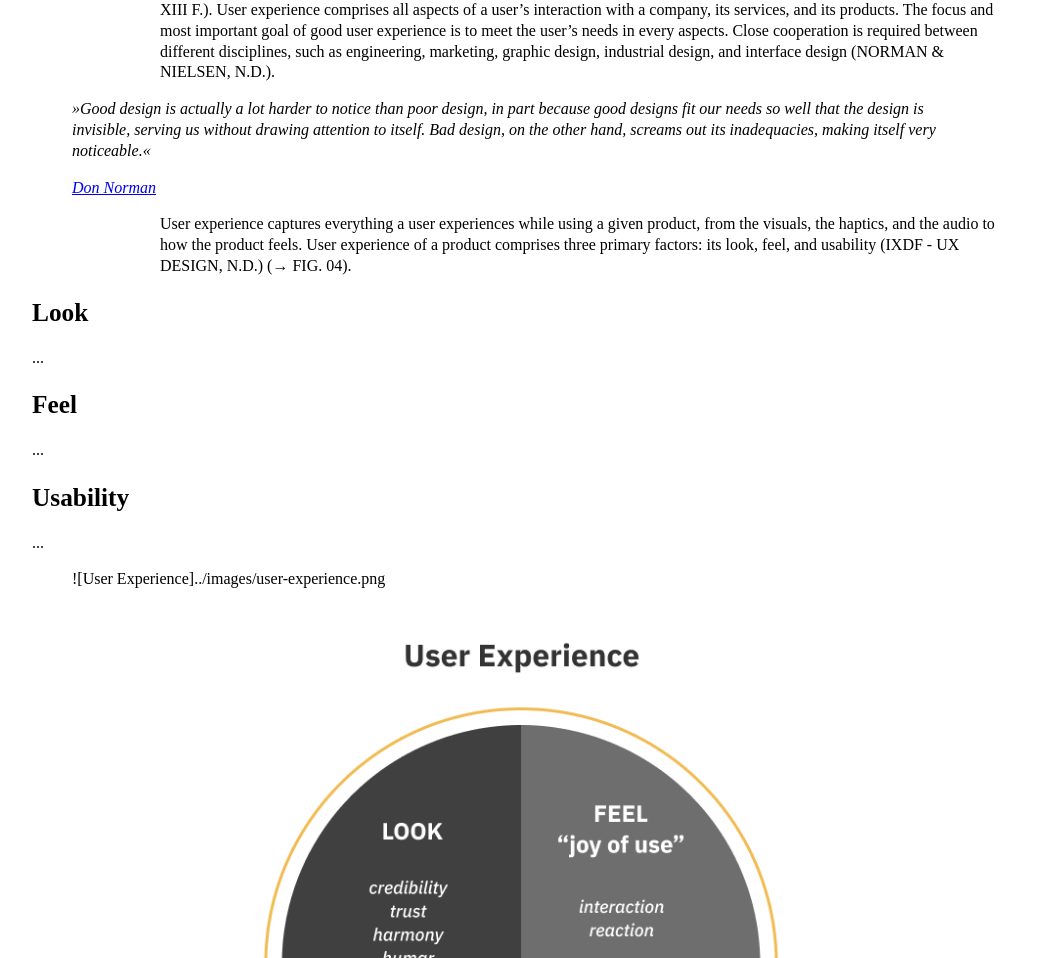
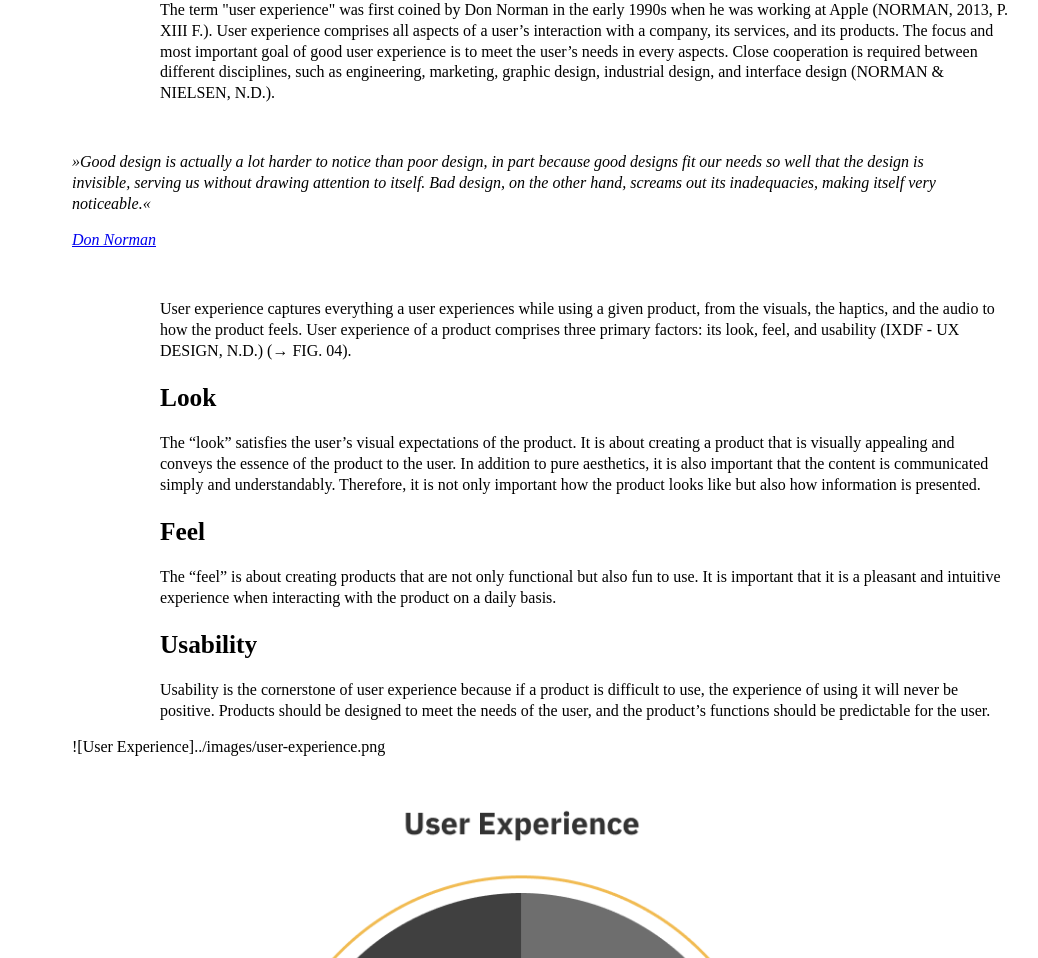
Before and after one commit to mi-classroom/webdev-fd-2021-basics-JJJS777, a plain HTML site: page chapter/design-principles.html in a window 1280 px wide. Shown: the part 432-1390 px from the top of the page, without its empty margins (8-1046 px from the left). Drawn offline with Linux system fonts and the light colour scheme.

Commit message:
Aufgaben HTML 1 fertig

```diff
--- a/CSS/stylesheet.css
+++ b/CSS/stylesheet.css
@@ -49,6 +49,11 @@ blockquote{
     padding-left: 128px;
 }
 
+.divQuote{
+    padding-top: 16px;
+    padding-bottom: 16px;
+}
+
 .firstSection{
     padding-left: 32px;
     padding-right: 256px;
--- a/chapter/design-principles.html
+++ b/chapter/design-principles.html
@@ -2,6 +2,7 @@
 <html lang="en">
 
 <head>
+    <title>Frontend Uebung</title>
     <link rel="stylesheet" href="../CSS/stylesheet.css">
 
 </head>
@@ -19,6 +20,10 @@
                 possible to achieve this goal if the application is not properly designed. To achieve this, design
                 principles of several disciplines are applied to achieve a user-centric solution.
             </p>
+
+            <nav>
+                <a href="http://127.0.0.1:5500/index.html">Inhaltsverzeichnis</a>
+            </nav>
         </div>
     </section>
 
@@ -35,6 +40,7 @@
                 </p>
         </div>
 
+        <div class="divQuote">
             <blockquote cite="https://en.wikipedia.org/wiki/The_Design_of_Everyday_Things">
                 <p>
                     »Good design is actually a lot harder to notice than poor design, in part because good designs fit our needs so
@@ -47,6 +53,7 @@
                     </cite>
                 </footer>
             </blockquote>
+        </div>
 
         <div class="divBase">
             <p>
@@ -56,20 +63,26 @@
             </p>
         </div>
 
+        <div class="divBase">
             <h3>Look</h3>
             <p>
-            ...
+                The “look” satisfies the user’s visual expectations of the product. It is about creating a product that is visually appealing and conveys the essence of the product to the user. In addition to pure aesthetics, it is also important that the content is communicated simply and understandably. Therefore, it is not only important how the product looks like but also how information is presented.
             </p>
+        </div>
 
+        <div class="divBase">
             <h3>Feel</h3>
             <p>
-            ...
+                The “feel” is about creating products that are not only functional but also fun to use. It is important that it is a pleasant and intuitive experience when interacting with the product on a daily basis.
             </p>
+        </div>
 
+        <div class="divBase">
             <h3>Usability</h3>
             <p>
-            ...
+                Usability is the cornerstone of user experience because if a product is difficult to use, the experience of using it will never be positive. Products should be designed to meet the needs of the user, and the product’s functions should be predictable for the user.
             </p>
+        </div>
 
         <figure>
             ![User Experience]../images/user-experience.png
@@ -78,6 +91,11 @@
         </figure>
     </section>
 
+
+
+    <!-- Dritte Section -->
+
+    <section>
         <p>
             User Experience Design requires a solid understanding of the psychology and behavior of the user. Understanding
             how users perceive a product allows user experience designers to iterate their concepts and better achieve the
@@ -87,50 +105,41 @@
             user and leads to a pleasant user experience. In experience design, these needs are taken as guidelines and inspiration
             in the design process (HASSENZAHL & DIEFENBACH, 2012, P. 1).
         </p>
-
         <p>
             Some of these needs have already been discussed in Chapter 2.1, but in the following, they are considered from the
             perspective of emotion, while additional needs are addressed.
         </p>
-
         <h3>Competence</h3>
         <p>
             Competence is the feeling that one’s actions are perceived as capable and effective instead of thinking that one is
             incapable and incompetent (HASSENZAHL & DIEFENBACH, 2012, P. 1).
         </p>
-
         <h3>Relatedness</h3>
         <p>
             Relatedness is the feeling of having intimate and personal relationships with the people in the environment,
             rather than feeling lonely or unnoticed (HASSENZAHL & DIEFENBACH, 2012, P. 1).
         </p>
-
         <h3>Popularity</h3>
         <p>
             Popularity is the feeling of being respected and influencing others, rather than feeling like a person whose
             advice and opinion are ignored (HASSENZAHL & DIEFENBACH, 2012, P. 1).
         </p>
-
         <h3>Stimulation</h3>
         <p>
             Stimulation is the feeling of experiencing much of joy and pleasure instead of feeling bored and understimulated
             (HASSENZAHL & DIEFENBACH, 2012, P. 1).
         </p>
-
         <h3>Security</h3>
         <p>
             Security is the feeling of having stability and control over one’s own life, rather than feeling uncertain and
             threatened by circumstances one cannot control (HASSENZAHL & DIEFENBACH, 2012, P. 1).
         </p>
-
-
         <p>
             As discussed in Chapter 2.1, the social aspect is an important factor in motivating people to participate in
             various activities. Thus, it is also an important factor for participation in sports. Since this thesis addresses
             the question of how online sports community apps should be designed to increase the user’s participation in team
             sports, the focus during the design phase is laid especially on relatedness.
         </p>
-
         <p>
             In the context of user experience design, needs are also called “user needs”. In addition to the approach of
             Hassenzahl and Diefenbach, other approaches define user needs for good user experience. Design leader
@@ -139,6 +148,7 @@
             Anderson proposes that products proceed through six stages of maturity, during which they can grow from a purely
             functional product, to a product that is meaningful to the user (ANDERSON, 2011, P. 10F.).
         </p>
+    </section>
 
 
 
```
Also changed, not shown: index.html (added, +29 -0 lines). Lines whose indentation alone changed are shown as unchanged.
